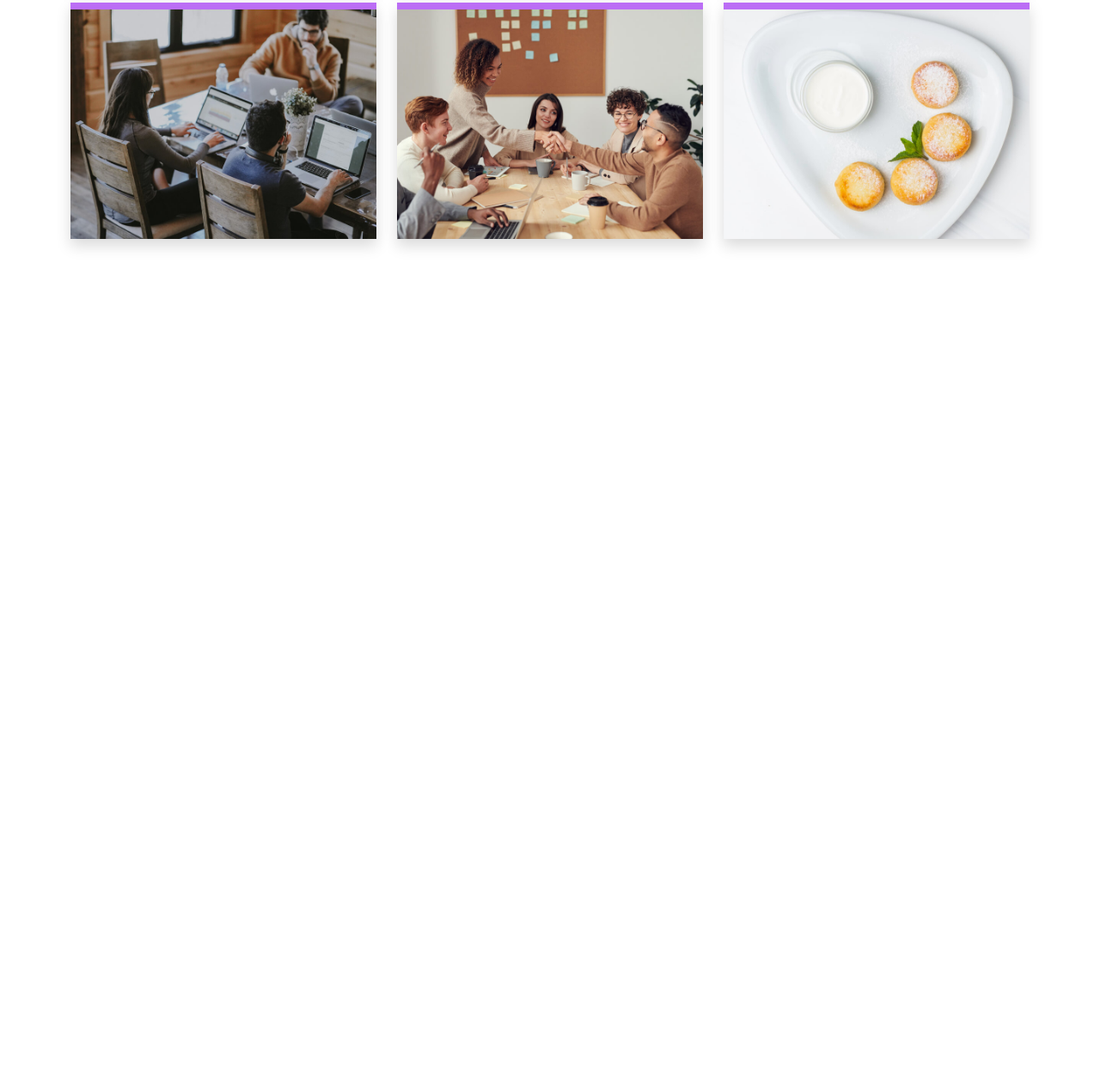
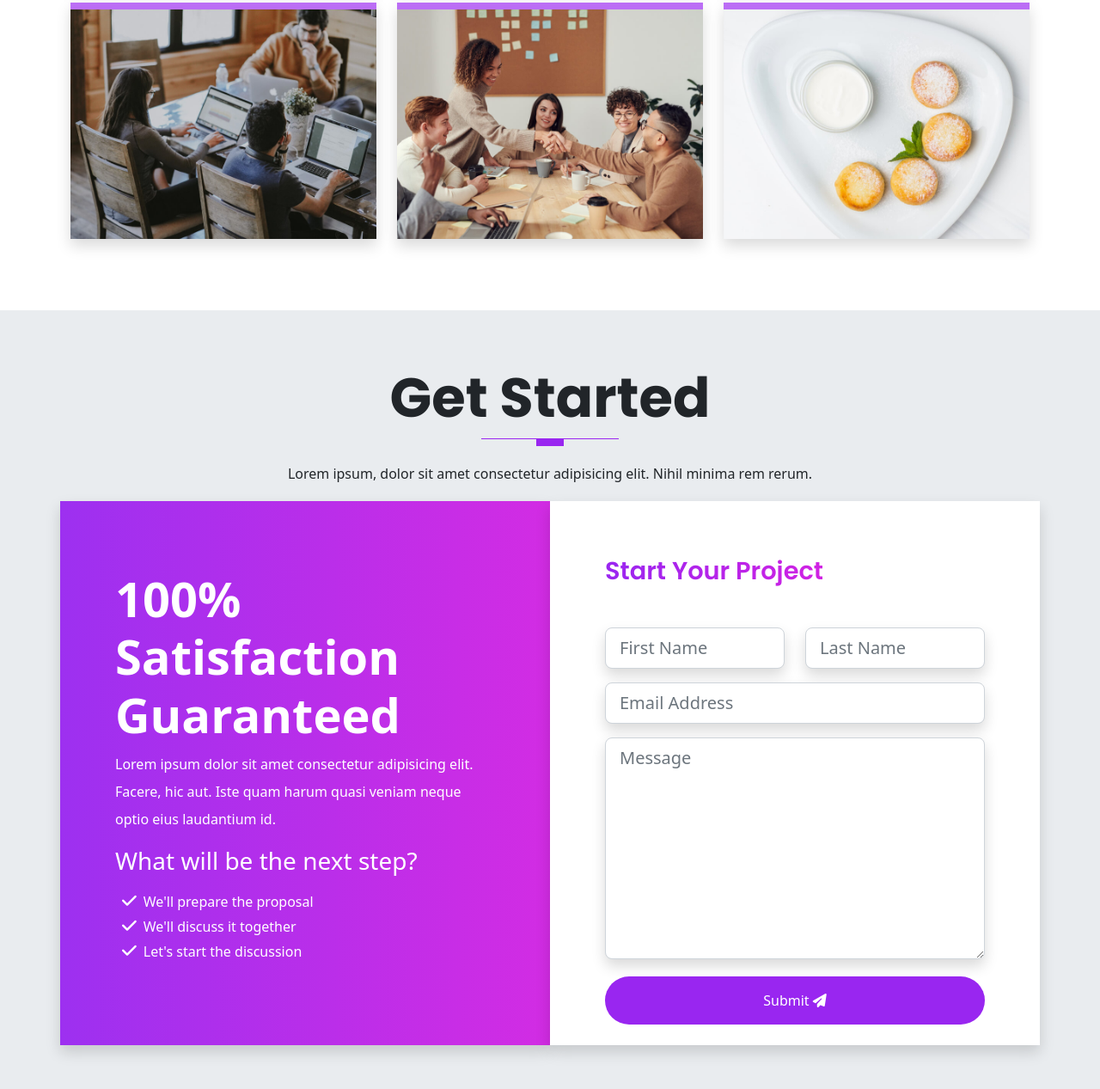
Before and after one commit to skeltonskelter/building-website-using-bootstrap-and-sass, a website: page index.html in a window 1280 px wide. Shown: the part 6044-7311 px from the top of the page at 86% size. Before the commit the page ends 6405 px from the top, so only its background shows below. Drawn offline with Linux system fonts and the light colour scheme.

Commit message:
Add a cta section

```diff
--- a/index.html
+++ b/index.html
@@ -12,11 +12,6 @@
       href="https://fonts.googleapis.com/css2?family=Poppins:wght@400;500;600;700;800;900&display=swap"
       rel="stylesheet"
     />
-    <!-- <link rel="stylesheet" href="assets/css/style.css">
-    <link rel="stylesheet" href="assets/css/fontawesome.css">
-    <link rel="stylesheet" href="https://cdn.jsdelivr.net/npm/glightbox/dist/css/glightbox.min.css" />
-    <script src="https://cdn.jsdelivr.net/gh/mcstudios/glightbox/dist/js/glightbox.min.js"></script>
-    <link href="https://fonts.googleapis.com/css2?family=Poppins:wght@300;400;500;600;700;800;900&display=swap" rel="stylesheet"> -->
   </head>
   <body>
     <!-- ////////////////////////////////////////////////////////////////////////////////////////
@@ -818,6 +813,46 @@
               START SECTION 8 - GET STARTED
 /////////////////////////////////////////////////////////////////////////////////////////////////////////-->
 
+<section id="contact" class="get-started">
+  <div class="container">
+    <div class="row text-center">
+      <h1 class="display-3 fw-bold text-capitalize">Get started</h1>
+      <div class="heading-line"></div>
+      <p class="lh-lg">Lorem ipsum, dolor sit amet consectetur adipisicing elit. Nihil minima rem rerum.</p>
+    </div>
+
+    <!-- START THE CTA CONTENT -->
+    <div class="row text-white">
+      <div class="col-12 col-lg-6 gradient shadow p-3">
+        <div class="cta-info w-100">
+          <h4 class="display-4 fw-bold">100% Satisfaction Guaranteed</h4>
+          <p class="lh-lg">Lorem ipsum dolor sit amet consectetur adipisicing elit. Facere, hic aut. Iste quam harum quasi veniam neque optio eius laudantium id.</p>
+          <h3 class="display-3--brief">What will be the next step?</h3>
+          <ul class="cta-info__list">
+            <li>We'll prepare the proposal</li>
+            <li>We'll discuss it together</li>
+            <li>Let's start the discussion</li>
+          </ul>
+        </div>
+      </div>
+      <div class="col-12 col-lg-6 bg-white shadow p-3">
+        <div class="form w-100 pb-2">
+          <h4 class="display-3--title mb-5">start your project</h4>
+          <form action="#" class="row">
+            <div class="col-lg-6 col-md-6 mb-3"><input type="text" placeholder="First Name" id="inputeFirstName" class="shadow form-control form-control-lg"></div>
+            <div class="col-lg-6 col-md-6 mb-3"><input type="text" placeholder="Last Name" id="inputeLastName" class="shadow form-control form-control-lg"></div>
+            <div class="col-lg-12 mb-3"><input type="email" placeholder="Email Address" id="inputeEmail" class="shadow form-control form-control-lg"></div>
+            <div class="col-lg-12 mb-3"><textarea placeholder="Message" name="message" id="message" cols="30" rows="8" class="shadow form-control form-control-lg"></textarea></div>
+            <div class="text-center d-grid mt-1">
+              <button type="button" class="btn btn-primary rounded-pill pt-3 pb-3">Submit <i class="fas fa-paper-plane"></i></button>
+            </div>
+          </form>
+        </div>
+      </div>
+    </div>
+  </div>
+</section>
+
     <!-- ///////////////////////////////////////////////////////////////////////////////////////////
                            START SECTION 9 - THE FOOTER
 ///////////////////////////////////////////////////////////////////////////////////////////////-->
--- a/scss/components/_typography.scss
+++ b/scss/components/_typography.scss
@@ -74,3 +74,12 @@
     border: none;
   }
 }
+
+// GRADIENT BG
+.gradient {
+  background: linear-gradient(
+    to right,
+    rgb($primary, 0.95),
+    rgb($secondary, 0.95)
+  );
+}
--- a/scss/sections/_get-started.scss
+++ b/scss/sections/_get-started.scss
@@ -0,0 +1,47 @@
+@use "../custom" as *;
+@use "../components/mixins" as *;
+
+.get-started {
+  padding: 4rem 0;
+  background-color: $gray-200;
+}
+
+// CTA CONTENT
+
+.cta-info {
+  padding: 3rem;
+  margin: 1rem 0;
+
+  &__list {
+    position: relative;
+    list-style-type: none;
+    display: block;
+    padding-top: 0.5rem;
+    padding-left: 0.5rem;
+    margin-bottom: 0.7rem;
+
+    li::before {
+      font-family: "Font Awesome 6 Free";
+      font-size: 1.2rem;
+      content: "\f00c";
+      font-weight: 600;
+      margin-right: 0.5rem;
+    }
+  }
+}
+
+// FORM CONTENT
+.form {
+  padding: 3rem;
+
+  button {
+    border: none;
+    color: $white;
+
+    a {
+      color: $white;
+      text-decoration: none;
+      text-transform: capitalize;
+    }
+  }
+}
```
Also changed, not shown: assets/css/style.css, 1 other file.
